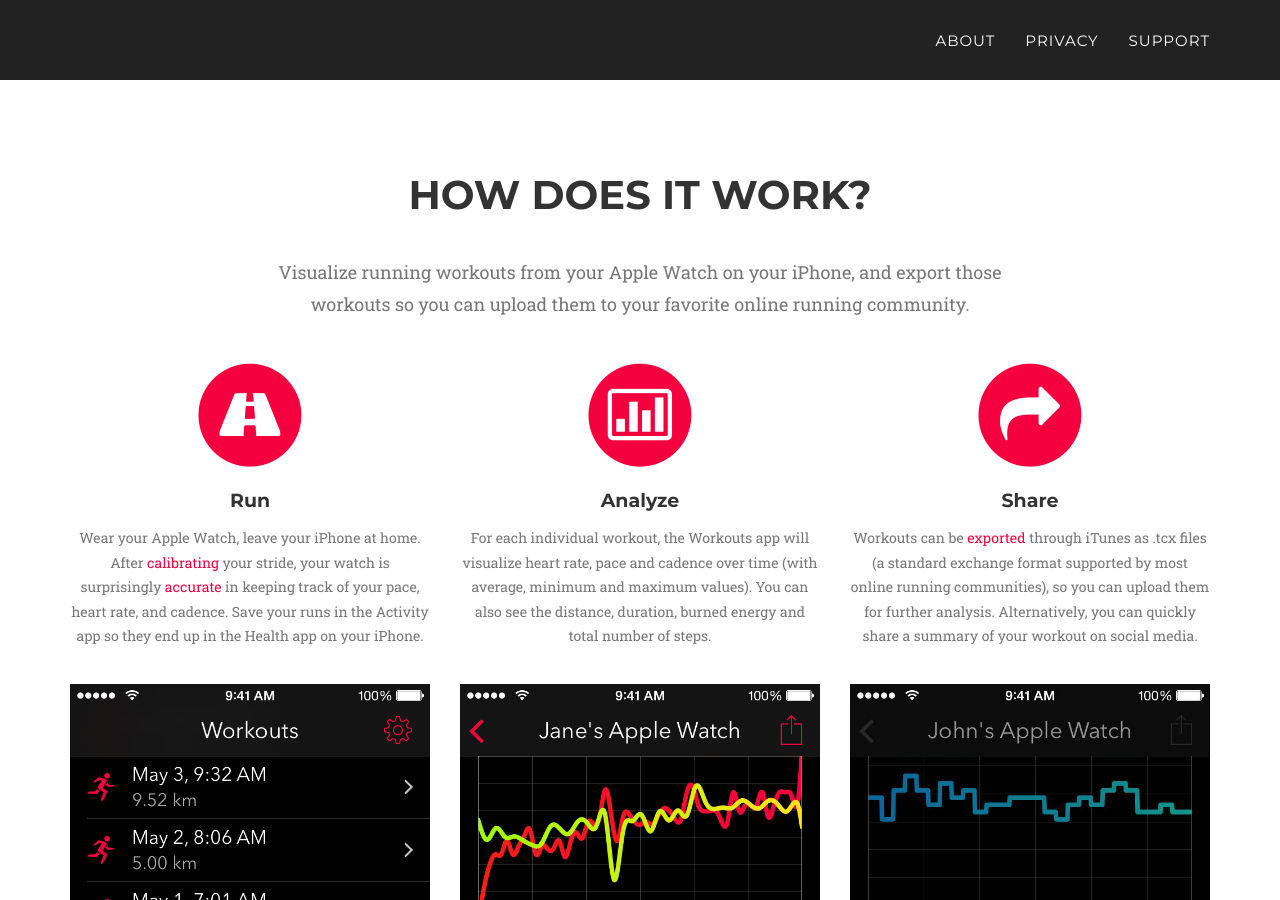
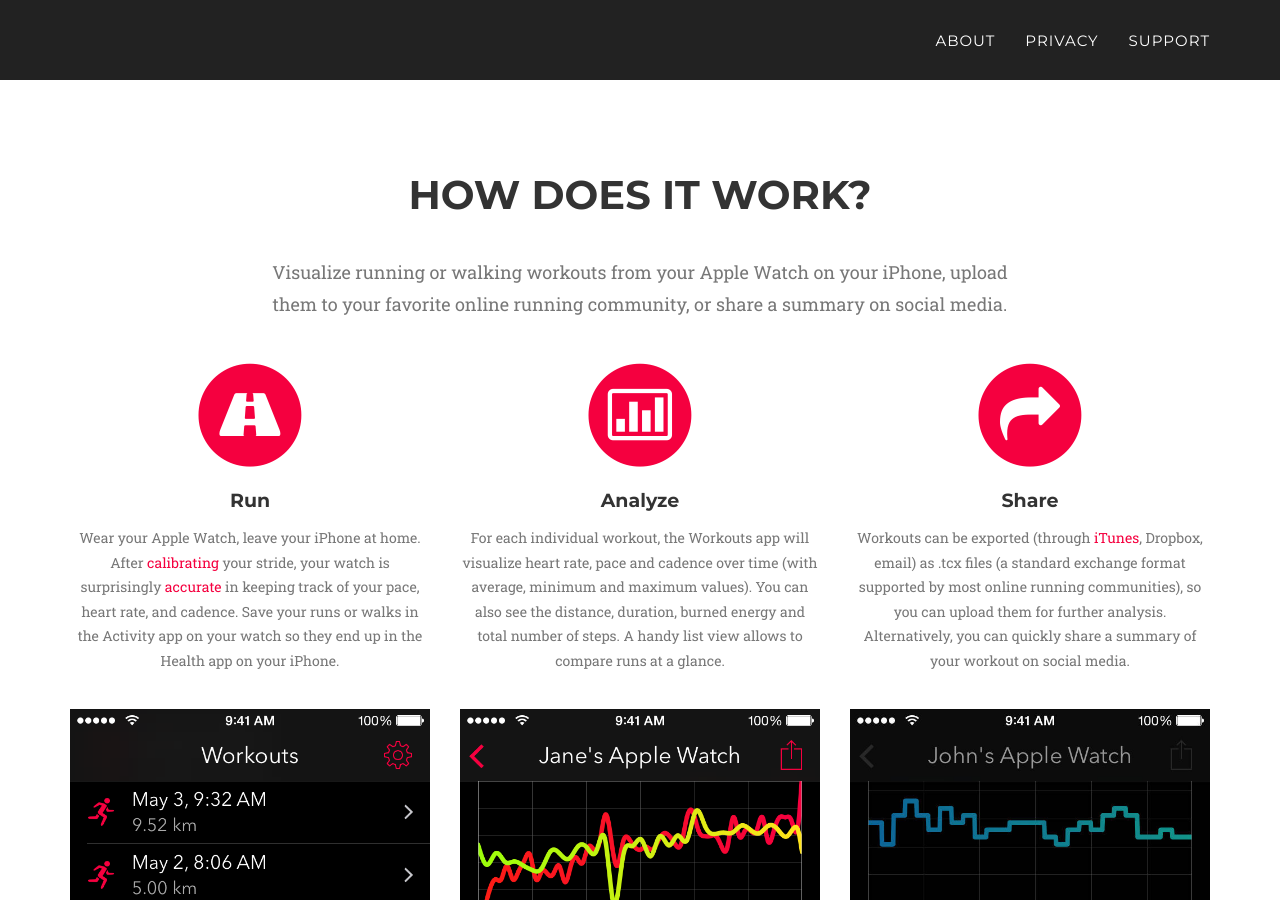
Before and after one commit to spectarun/spectarun.github.io, a Jekyll site: the page built from index.html, in a window 1280 px wide and 900 px high, scrolled down 805 px. Built offline with Jekyll 4.4.1, drawn with Linux system fonts in a browser that asks for light colours; some web fonts are replaced.

Commit message:
Update for v1.2.

```diff
--- a/_includes/about.html
+++ b/_includes/about.html
@@ -4,7 +4,7 @@
             <div class="row">
                 <div class="col-lg-12 text-center">
                     <h2 class="section-heading">How does it work?</h2>
-                    <p class="section-subheading text-muted">Visualize running workouts from your Apple Watch on your iPhone, and export those workouts so you can upload them to your favorite online running community.</p>
+                    <p class="section-subheading text-muted">Visualize running or walking workouts from your Apple Watch on your iPhone, upload them to your favorite online running community, or share a summary on social media.</p>
                 </div>
             </div>
             <div class="row text-center">
@@ -14,7 +14,7 @@
                         <i class="fa fa-road fa-stack-1x fa-inverse"></i>
                     </span>
                     <h4 class="service-heading">Run</h4>
-                    <p class="text-muted">Wear your Apple Watch, leave your iPhone at home. After <a href="https://support.apple.com/en-us/HT204516">calibrating</a> your stride, your watch is surprisingly <a href="https://twitter.com/hverlind/status/592249808972288000">accurate</a> in keeping track of your pace, heart rate, and cadence. Save your runs in the Activity app so they end up in the Health app on your iPhone.</p>
+                    <p class="text-muted">Wear your Apple Watch, leave your iPhone at home. After <a href="https://support.apple.com/en-us/HT204516">calibrating</a> your stride, your watch is surprisingly <a href="https://twitter.com/hverlind/status/592249808972288000">accurate</a> in keeping track of your pace, heart rate, and cadence. Save your runs or walks in the Activity app on your watch so they end up in the Health app on your iPhone.</p>
                 </div>
                 <div class="col-md-4">
                     <span class="fa-stack fa-4x">
@@ -22,7 +22,7 @@
                         <i class="fa fa-bar-chart-o fa-stack-1x fa-inverse"></i>
                     </span>
                     <h4 class="service-heading">Analyze</h4>
-                    <p class="text-muted">For each individual workout, the Workouts app will visualize heart rate, pace and cadence over time (with average, minimum and maximum values). You can also see the distance, duration, burned energy and total number of steps.</p>
+                    <p class="text-muted">For each individual workout, the Workouts app will visualize heart rate, pace and cadence over time (with average, minimum and maximum values). You can also see the distance, duration, burned energy and total number of steps. A handy list view allows to compare runs at a glance.</p>
                 </div>
                 <div class="col-md-4">
                     <span class="fa-stack fa-4x">
@@ -30,7 +30,7 @@
                         <i class="fa fa-share fa-stack-1x fa-inverse"></i>
                     </span>
                     <h4 class="service-heading">Share</h4>
-                    <p class="text-muted">Workouts can be <a href="https://support.apple.com/en-gb/HT201301">exported</a> through iTunes as .tcx files (a standard exchange format supported by most online running communities), so you can upload them for further analysis. Alternatively, you can quickly share a summary of your workout on social media.</p>
+                    <p class="text-muted">Workouts can be exported (through <a href="https://support.apple.com/en-gb/HT201301">iTunes</a>, Dropbox, email) as .tcx files (a standard exchange format supported by most online running communities), so you can upload them for further analysis. Alternatively, you can quickly share a summary of your workout on social media.</p>
                 </div>
             </div>
             <div class="row text-center">
```
